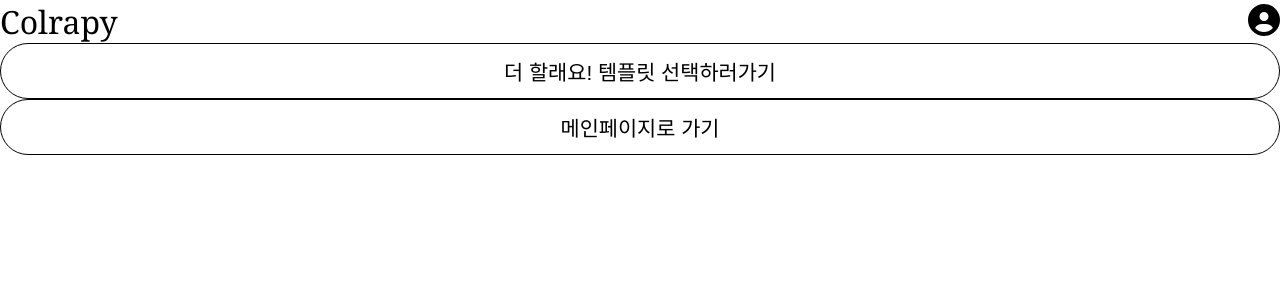
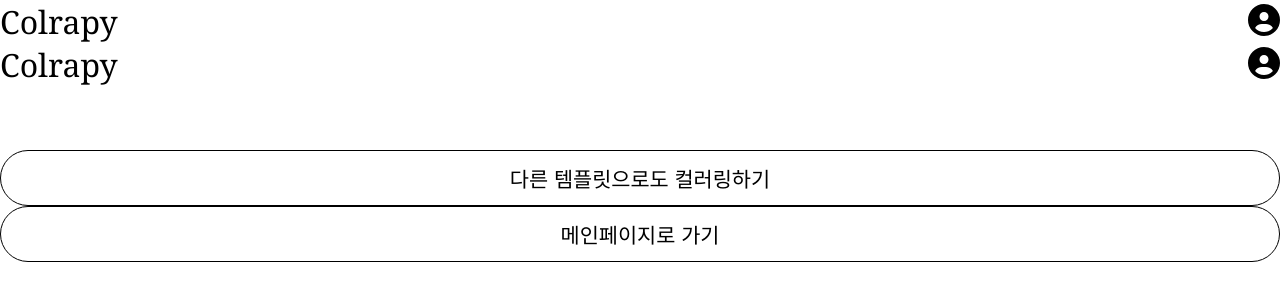
Before and after one commit to beurmuz/Colrapy, a React (Create React App) app in the folder frontend/: page /canvas/poll in a window 1280 px wide. Shown: the top 300 px of the page. Built offline with nearby package versions, Linux system fonts and the light colour scheme.

Commit message:
#85 [개선] - poll 페이지 개선

```diff
--- a/frontend/src/pages/poll/poll.jsx
+++ b/frontend/src/pages/poll/poll.jsx
@@ -1,25 +1,31 @@
 import React from 'react';
 import Button from '../../components/button';
 import styles from './poll.module.css';
-import { Link } from 'react-router-dom';
+import { useNavigate } from 'react-router-dom';
+import Header from '../../components/header';
 
-const Poll = ({username}) => {
+const Poll = () => {
+    const navigate = useNavigate();
+
+    const handleGoTemplates = () => {
+        navigate('/canvas/templates');
+    }
+
+    const handleGoMain = () => {
+        navigate('/colrapy')
+    }
 
     return (
-        <div className={styles.poll_box}>
-            {/* <h2>{username}님, 기분이 개선되었나요?</h2> */}
-            {/* <p>{username}님의 소중한 피드백이 더 나은 컬라피를 만들어준답니다!</p> */}
-            {/* <div className={styles.result_box}>
-                <button className={styles.poll_button}>네! 개선되었어요 🙆🏻</button>
-                <button className={styles.poll_button}>잘 모르겠어요 🤷🏻‍♂️</button>
-            </div> */}
-            <Link to={'/canvas/templates'}>
-                <Button content={'더 할래요! 템플릿 선택하러가기'}/>
-            </Link>
-            <Link to={'/colrapy'}>
-                <Button content={'메인페이지로 가기'} />
-            </Link>
-        </div>
+        <>
+            <Header />
+            <div className={styles.content}>
+                <div className={styles.button_box}>
+                    <Button content={'다른 템플릿으로도 컬러링하기'} onClick={handleGoTemplates} />
+                    <Button content={'메인페이지로 가기'} onClick={handleGoMain} />
+                </div>
+            </div>
+        </>
+
     );
 }
 
--- a/frontend/src/pages/poll/poll.module.css
+++ b/frontend/src/pages/poll/poll.module.css
@@ -2,20 +2,10 @@
 @value color_white, color_gray, color_main, color_main_soft from '../../common/colors.css';
 
 
-.poll_box {
+.content {
     padding: basic_padding;
 }
 
-.result_box {
-    display: flex;
-    flex-direction: row;
+.button_box {
+    margin: 4rem 0;
 }
-
-.poll_button {
-    margin: 0.2rem;
-    height: 10rem;
-    font-size: 1rem;
-    font-weight: 1000;
-    color: color_main;
-    background-color: color_white;
-}
```
